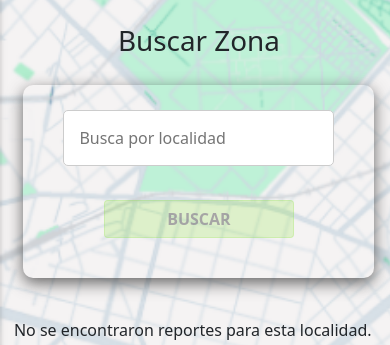
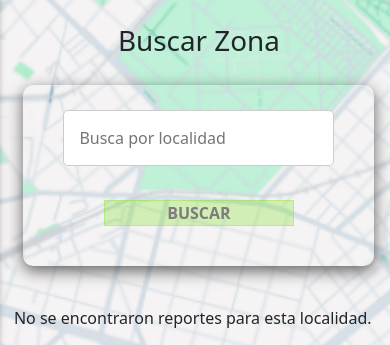
Before and after one commit to leticia-ramirez/nullptr, a Flask app: page /buscarzona in a window 390 px wide. Shown: the part 66-411 px from the top of the page. Run offline with Flask 3, Linux system fonts and the light colour scheme; data that the repository does not hold is empty; some libraries are stand-ins or nearby versions.

Commit message:
responsivo el area de busqueda

```diff
--- a/front/static/css/style.css
+++ b/front/static/css/style.css
@@ -232,18 +232,18 @@ section .grids .hijo img{
     color: red;
     visibility: hidden;
 }
-.form .btn{
+.form #submit-btn{
     background-color: #72df0d;
     color: black;
     border: 1px solid green;
     font-weight: bold;
     font-size: 16px;
     font-family: inherit;
-    margin-right: 15%;
+    text-transform: uppercase;
+    width: 70%;
     margin-left: 15%;
-    text-transform: uppercase;
 }
-.form .btn:disabled{
+.form #submit-btn:disabled{
     background-color: #73df0d44;
     border: 1px solid #73df0d44;
     color: rgb(124, 124, 124);
--- a/front/templates/buscar_zona.html
+++ b/front/templates/buscar_zona.html
@@ -10,7 +10,7 @@
                     <small class="error-text">Introduce una localidad</small>
                 </div>
 
-                <button class="btn btn-outline-success borde-size" id="submit-btn" type="submit" disabled>buscar</button>
+                <button class="btn-outline-success borde-size" id="submit-btn" type="submit" disabled>buscar</button>
                     <!-- <input class="btn btn-outline-success borde-size" id="submit-btn" type="submit" value="Buscar" disabled> -->
 
         </form>
```
